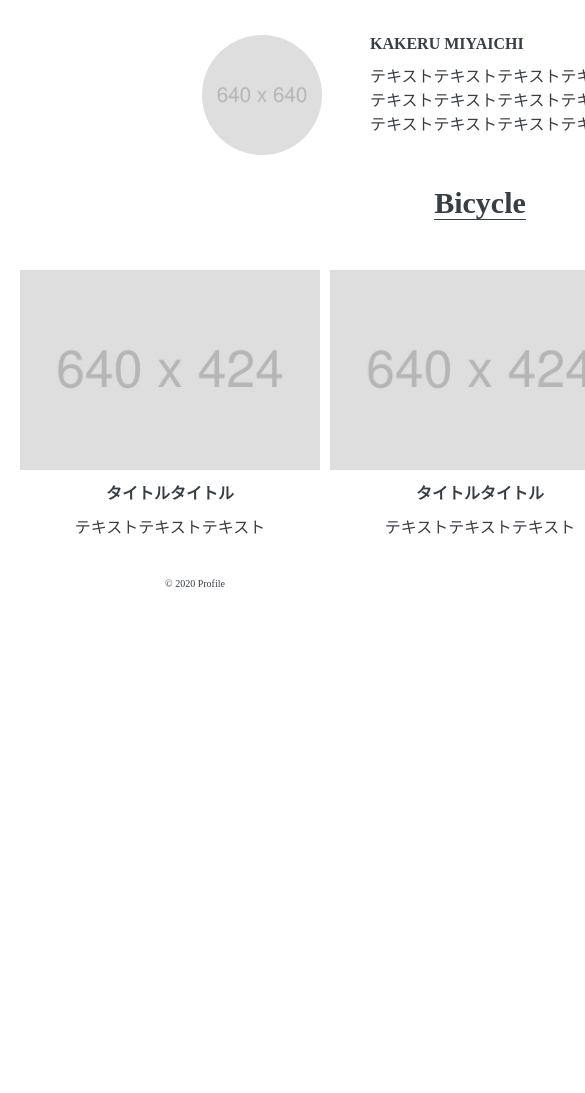
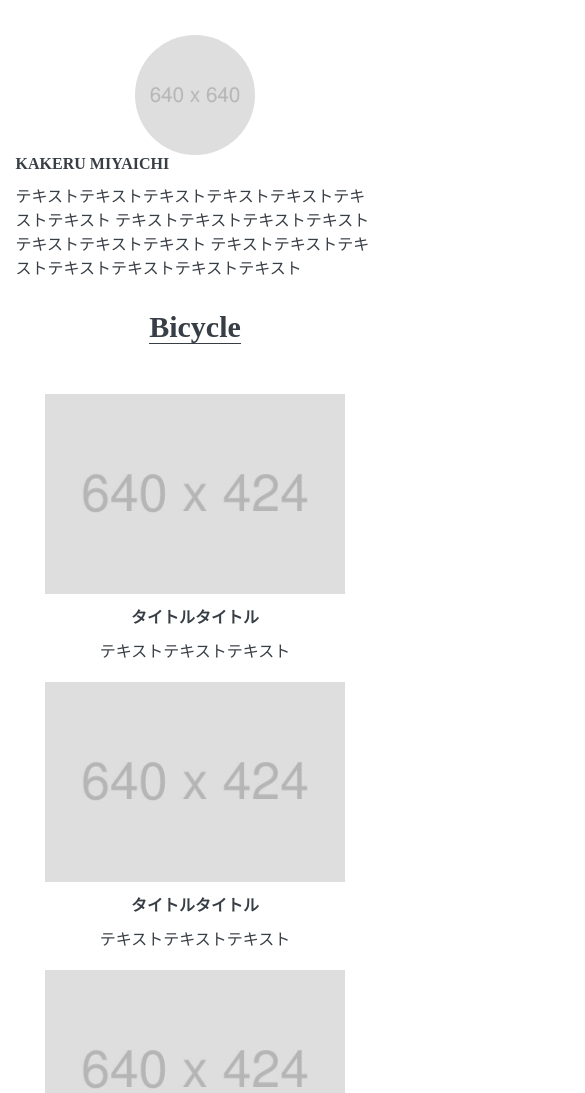
Before and after one commit to n19880405nick/challenge, a plain HTML site: page Codestep/Profile/profile.html in a window 390 px wide. Shown: the part 714-1807 px from the top of the page, 585 px wide, since content can reach past the window. Before the commit the page ends 1327 px from the top, so only its background shows below. Drawn offline with Linux system fonts and the light colour scheme.

Commit message:
Codestep Profile responsive finished

```diff
--- a/Codestep/Profile/profile.css
+++ b/Codestep/Profile/profile.css
@@ -134,3 +134,32 @@ footer{
 .copyrights{
 	font-size: 10px;
 }
+
+@media screen and (max-width: 600px){
+
+  header, footer,
+  #about, #bicycle,
+  .introduction{
+    width: 100%;
+    margin : 0 auto;
+  }
+
+  .about-contents, .bicycle-contents{
+    display: flex;
+    flex-direction: column;
+    align-items: center;
+  }
+
+  .my-image-frame{
+    margin: 0 auto;
+  }
+
+  .my-image{
+    margin : 0 auto;
+  }
+
+  .bicycle-content:nth-child(2){
+    margin: 20px 0;
+  }
+
+}
```
Also changed, not shown: .c9/challenge/meta.json (added), .c9/metadata/environment/Codestep/Profile/profile.css, .c9/metadata/environment/Codestep/Profile/profile.html, .c9/metadata/environment/LoremIpsum/challenge.css, 2 other files.
